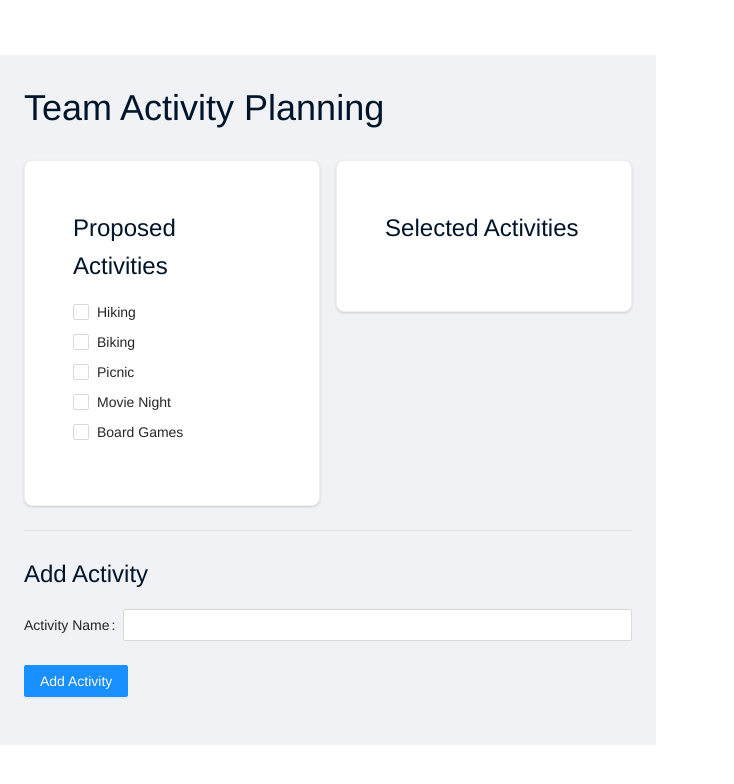
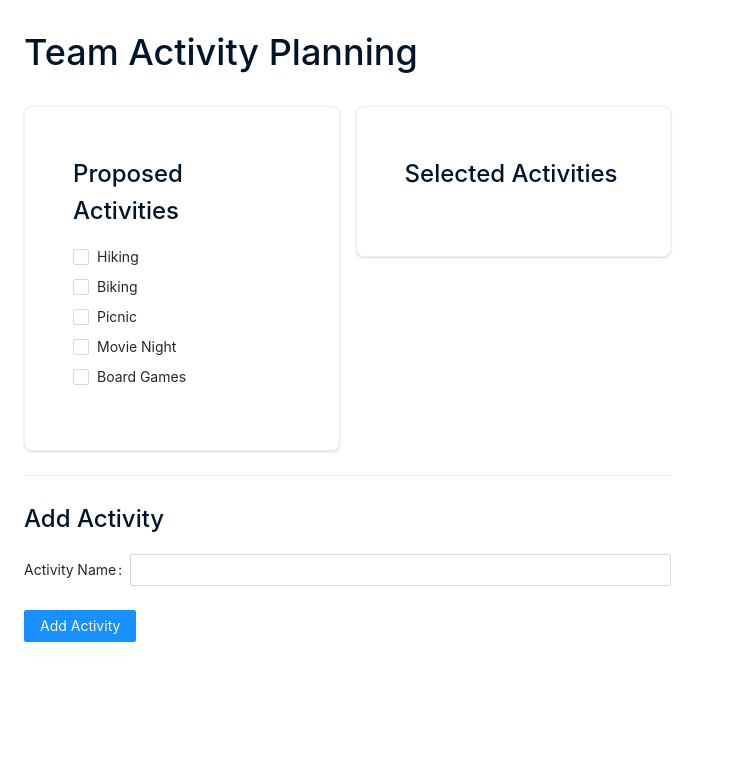
Before and after one commit to jerry729/CS180-A-Fancy-Time-Management-Tool, a Vue app in the folder CS180SL/: page /team-activity in a window 1280 px wide. Shown: the top 784 px of the page, without its empty margins (0-734 px from the left). Built offline with nearby package versions, Linux system fonts and the light colour scheme.

Commit message:
bg change for visibility

```diff
--- a/CS180SL/src/views/TeamActivity.vue
+++ b/CS180SL/src/views/TeamActivity.vue
@@ -100,8 +100,11 @@ export default defineComponent({
 <style scoped>
 .activity-planning {
   padding: 24px;
-  background-color: #f0f2f5;
-  font-family: "Helvetica Neue", Helvetica, Arial, sans-serif;
+  height: 100vh;
+  width: 100%;
+  box-sizing: border-box;
+  display: flex;
+  flex-direction: column;
 }
 
 h1,
@@ -135,3 +138,10 @@ li {
   margin-bottom: 8px;
 }
 </style>
+
+<style>
+body {
+  background-color: white;
+  margin: 0;
+}
+</style>
--- a/CS180SL/src/views/ViewTeam.vue
+++ b/CS180SL/src/views/ViewTeam.vue
@@ -9,7 +9,7 @@
           <button class="remove-btn" @click="removeMember(member.id)">Remove</button>
         </li>
         <li v-if="team.length < 4 && !showAddMember" class="add-member">
-          <h3 class="name" color = "blue"><a @click="showAddMember = true">+ Add New Member</a></h3>
+          <h3 class="name" ><a @click="showAddMember = true">+ Add New Member</a></h3>
         </li>
         <li v-if="showAddMember" class="add-member-form">
           <h3 class="name">Add New Member</h3>
@@ -46,12 +46,7 @@ interface TeamMember {
 
 export default defineComponent({
   setup() {
-    const team = reactive<TeamMember[]>([
-      { id: 1, name: 'Xingyan', role: 'Backend' },
-      { id: 2, name: 'Zhaorui', role: 'Backend' },
-      { id: 3, name: 'Chenlong', role: 'Frontend' },
-      { id: 4, name: 'Nathanael', role: 'Frontend' },
-    ]);
+    const team = reactive<TeamMember[]>([]);
 
     const newMember = reactive<TeamMember>({
       id: 0,
@@ -261,3 +256,10 @@ button[type="submit"]:focus, button[type="button"]:focus {
   box-shadow: 0 0 0 2px #ccc;
 }
 </style>
+
+<style>
+body {
+  background-image: linear-gradient(to top, #a6c1ee 0%, #fbc2eb 100%);
+  margin: 0;
+}
+</style>
```
Also changed, not shown: CS180SL/src/views/RegisterView.vue (line endings or trailing spaces).
